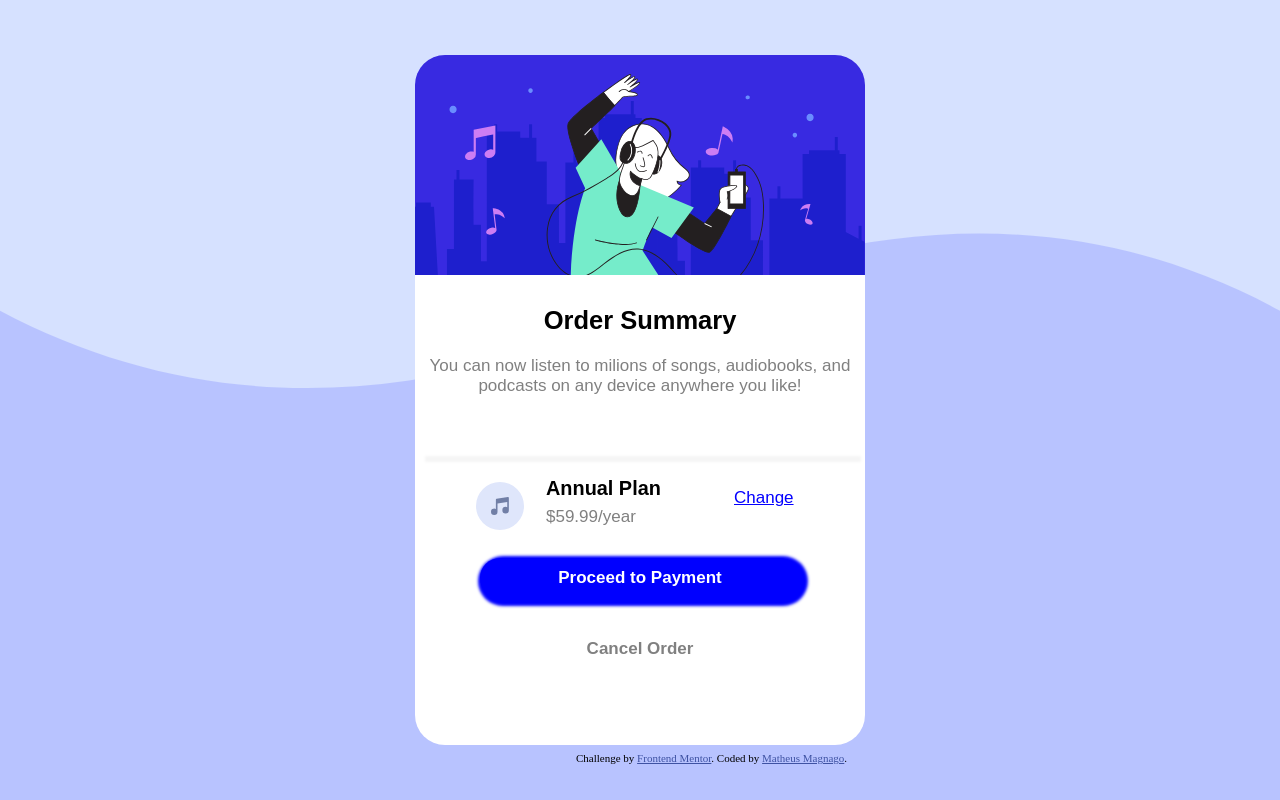
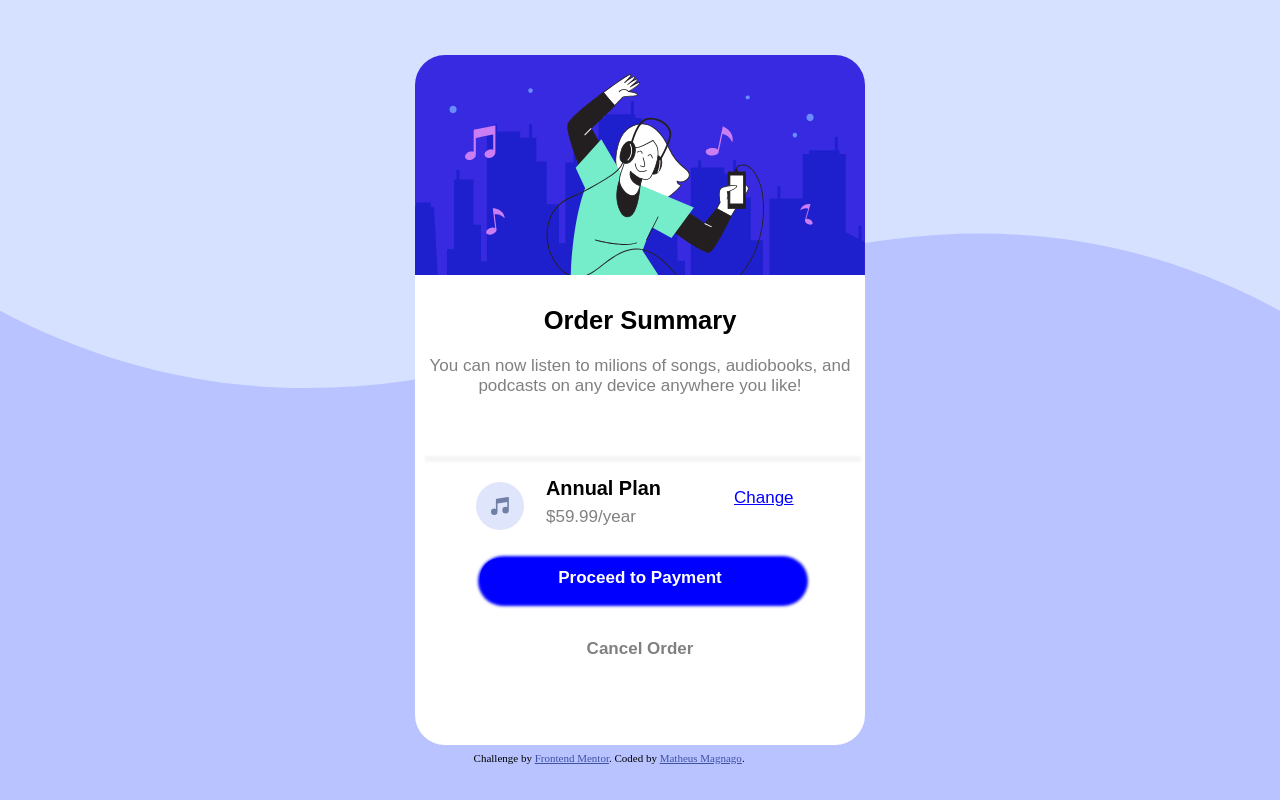
Before and after one commit to MatheusMagnago/FrontendMentor-challenges1, a plain HTML site: page index.html in a window 1280 px wide. Drawn offline with Linux system fonts and the light colour scheme.

Commit message:
Update style.css

```diff
--- a/style.css
+++ b/style.css
@@ -1,4 +1,4 @@
-.attribution { font-size: 11px; text-align: center; position: absolute; top: 94%; left: 45%; }
+.attribution { font-size: 11px; text-align: center; position: absolute; top: 94%; left: 37%; }
 .attribution a { color: hsl(228, 45%, 44%); }
 
 body {
```
